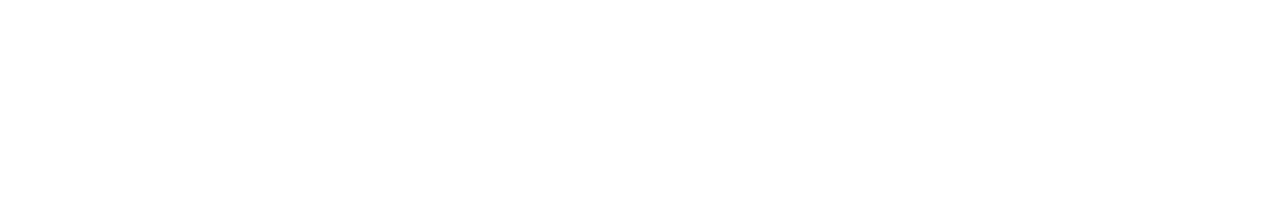
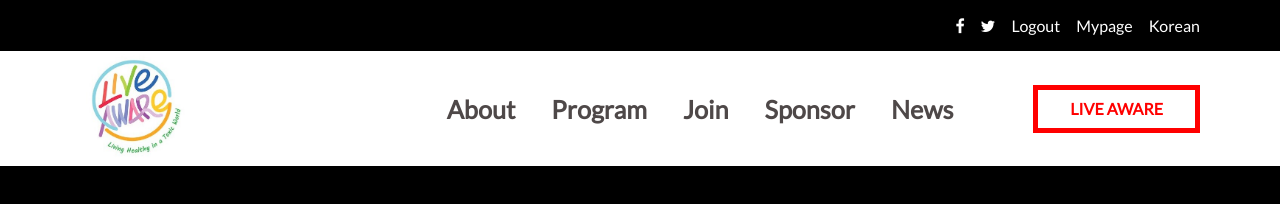
Before and after one commit to SSEKPIUS/Microverse-HTML-basic-JavaScript-Capstone-, a website: page index.html in a window 1280 px wide. Drawn offline with nearby package versions, Linux system fonts and the light colour scheme.

Commit message:
mobile menu

```diff
--- a/index.css
+++ b/index.css
@@ -3,6 +3,8 @@
 html {
   box-sizing: border-box;
   scroll-behavior: smooth;
+  margin: 0;
+  padding: 0;
 }
 
 *,
@@ -10,3 +12,138 @@ html {
 *::after {
   box-sizing: inherit;
 }
+
+body {
+  font-family: 'lato' !important; /* stylelint-disable-line */
+  background: #fff;
+  color: #000;
+  margin: 0;
+  padding: 0;
+  overflow-x: hidden !important;
+}
+
+.d-none {
+  display: none !important;
+}
+
+.d-flex {
+  display: flex !important;
+}
+
+.VH100 {
+  height: 100vh;
+}
+
+header {
+  display: flex;
+  flex-direction: column;
+  margin: 0;
+  padding: 0;
+}
+
+ul {
+  list-style: none;
+}
+
+a {
+  text-decoration: none;
+}
+
+.cover-darker {
+  background-color: #000;
+  width: 100%;
+  height: auto;
+  margin: 0;
+  padding: 0;
+}
+
+.cover-white {
+  background-color: #fff;
+  width: 100%;
+  height: auto;
+  margin: 0;
+  padding: 0;
+}
+
+.container {
+  margin: 0 5em;
+  width: auto;
+}
+
+.top-tag {
+  display: flex;
+  flex-direction: row;
+  justify-content: end;
+  gap: 1em;
+  color: white;
+}
+
+.top-nav {
+  display: flex;
+  flex-direction: row;
+  align-items: center;
+}
+
+.top-nav .logo {
+  flex-basis: 100%;
+}
+
+.top-nav .logo img {
+  width: 7em;
+  height: 7em;
+}
+
+.top-nav .humberger {
+  display: none;
+}
+
+.top-nav .humberger div {
+  width: 35px;
+  height: 5px;
+  background-color: black;
+  margin: 6px 0;
+}
+
+.top-nav nav {
+  display: flex;
+  margin: 0 5em;
+}
+
+.top-nav nav ul {
+  display: flex;
+  flex-direction: row;
+  gap: 2em;
+  font-size: large;
+  font-weight: 900;
+  flex-wrap: nowrap;
+}
+
+.top-nav nav ul a {
+  color: rgb(78, 72, 72);
+  font-size: 1.4em;
+}
+
+.top-nav nav ul a:focus {
+  color: rgb(199, 47, 47);
+}
+
+.top-nav .humberger-close {
+  display: none;
+}
+
+.top-nav .tag {
+  border: 5px red solid;
+  height: 3em;
+  width: auto;
+  display: flex;
+  justify-content: center;
+  align-items: center;
+  font-weight: bolder;
+  text-transform: uppercase;
+  color: red;
+}
+
+.top-nav .tag span {
+  white-space: nowrap;
+  margin: 0 2em;
+}
--- a/index.html
+++ b/index.html
@@ -5,20 +5,69 @@
         <meta http-equiv="X-UA-Compatible" content="IE=edge">
         <meta name="viewport" content="width=device-width, initial-scale=1.0">
         <script src="index.js" defer></script>
-    <link rel="stylesheet" href="font-awesome-4.7.0/css/font-awesome.min.css">
+        <link rel="stylesheet"
+            href="font-awesome-4.7.0/css/font-awesome.min.css">
         <link rel="stylesheet" href="index.css">
-    <link
-        href="https://cdn.jsdelivr.net/npm/bootstrap@5.2.2/dist/css/bootstrap.min.css"
-        rel="stylesheet"
-        integrity="sha384-Zenh87qX5JnK2Jl0vWa8Ck2rdkQ2Bzep5IDxbcnCeuOxjzrPF/et3URy9Bv1WTRi"
-        crossorigin="anonymous">
-    <script
-        src="https://cdn.jsdelivr.net/npm/bootstrap@5.2.2/dist/js/bootstrap.bundle.min.js"
-        integrity="sha384-OERcA2EqjJCMA+/3y+gxIOqMEjwtxJY7qPCqsdltbNJuaOe923+mo//f6V8Qbsw3"
-        crossorigin="anonymous" defer></script>
+        <link rel="stylesheet" href="mobile.css">
         <title>Capstone project</title>
     </head>
     <body>
-
+        <header>
+            <div class="cover-darker">
+                <div class="container">
+                    <ul class="top-tag">
+                        <li><i class="fa fa-facebook" aria-hidden="true"></i></li>
+                        <li><i class="fa fa-twitter" aria-hidden="true"></i></li>
+                        <li>Logout</li>
+                        <li>Mypage</li>
+                        <li>Korean</li>
+                    </ul>
+                </div>
+            </div>
+            <div class="cover-white">
+                <div class="container">
+                    <div class="top-nav">
+                        <a class="logo" href="/">
+                            <img src="images/logo.jpeg" alt="logo">
+                        </a>
+                        <div class="humberger" onclick="toggleMobileMenu()">
+                            <div></div>
+                            <div></div>
+                            <div></div>
+                        </div>
+                        <nav>
+                            <ul>
+                                <li>
+                                    <a href="#About">About</a>
+                                </li>
+                                <li>
+                                    <a class="nav-link" href="#Program">Program</a>
+                                </li>
+                                <li class="nav-item">
+                                    <a class="nav-link" href="#Join">Join</a>
+                                </li>
+                                <li class="nav-item">
+                                    <a class="nav-link" href="#Sponsor">Sponsor</a>
+                                </li>
+                                <li class="nav-item">
+                                    <a class="nav-link disabled"
+                                        href="#News">News</a>
+                                </li>
+                            </ul>
+                        </nav>
+                        <div class="humberger-close" onclick="toggleMobileMenu()">
+                            <i class="fa fa-times fa-2x" aria-hidden="true"></i>
+                        </div>
+                        <div class=" tag">
+                            <span>
+                                live aware
+                            </span>
+                        </div>
+                    </div>
+                </div>
+            </div>
+        </header>
+        <section style=" width: 100%; background-color: black; height: 50em;"></section>
+        <footer></footer>
     </body>
 </html>
--- a/index.js
+++ b/index.js
@@ -0,0 +1,7 @@
+/* eslint-disable no-unused-vars */
+function toggleMobileMenu() {
+  document.querySelector('.humberger').classList.toggle('d-none');
+  document.querySelector('.top-nav nav').classList.toggle('d-flex');
+  document.querySelector('.humberger-close').classList.toggle('d-flex');
+  document.querySelector('.top-nav').classList.toggle('VH100');
+}
--- /dev/null
+++ b/mobile.css
@@ -0,0 +1,55 @@
+@media all and (max-width: 768px) {
+  .container {
+    margin: 0 1em;
+    width: auto;
+  }
+
+  .top-tag {
+    display: none;
+  }
+
+  .top-nav {
+    flex-direction: column;
+    align-items: start;
+  }
+
+  .top-nav .logo {
+    display: none;
+  }
+
+  .top-nav .humberger {
+    display: block;
+  }
+
+  .top-nav nav {
+    margin: 0 0;
+    flex-basis: 100%;
+    width: 100%;
+    order: 2;
+    display: none;
+  }
+
+  .top-nav nav ul {
+    flex-direction: column;
+    padding: 0;
+    width: 100%;
+  }
+
+  .top-nav nav ul li {
+    border-bottom: 1px solid gray;
+  }
+
+  .top-nav nav ul li a {
+    font-size: xxx-large;
+  }
+
+  .top-nav .humberger-close {
+    /* display: block; */
+    margin-top: 1em;
+    align-self: end;
+  }
+
+  .top-nav .tag {
+    display: none;
+  }
+}
```
Also changed, not shown: README.md, images/logo.jpeg (added), 1 other file. Lines whose indentation alone changed are shown as unchanged.
